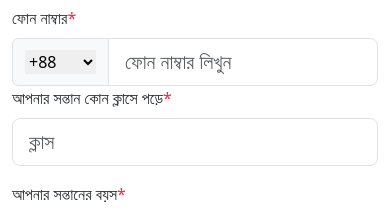
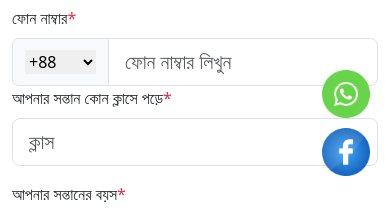
Before and after one commit to Nayem-khan1/audience-info, a React (Vite) app: page / in a window 390 px wide. Shown: the part 628-840 px from the top of the page. Built offline with nearby package versions, Linux system fonts and the light colour scheme.

Commit message:
add social icon [DONE]

```diff
--- a/src/index.css
+++ b/src/index.css
@@ -4,3 +4,7 @@
   padding: 0;
   box-sizing: border-box;
 }
+
+body {
+  position: relative;
+}
--- a/src/pages/OrganicAudienceForm/OrganicAudienceForm.css
+++ b/src/pages/OrganicAudienceForm/OrganicAudienceForm.css
@@ -55,3 +55,39 @@
   .country-code select {
     border: none;
   }
+
+.social-container {
+  position: fixed;
+    bottom: 40px;
+    right: 20px;
+    display: flex;
+    flex-direction: column;
+    align-items: flex-end;
+    gap: 20px;
+}
+
+.facebook-logo{
+  width: 64px;
+
+}
+.whatsapp-logo {
+  width: 64px;
+}
+
+@media (max-width: 768px) {
+  .whatsapp-logo,
+  .facebook-logo {
+      width: 48px;
+  }
+}
+
+@media (max-width: 480px) {
+  .social-container {
+      gap: 10px;
+  }
+
+  .whatsapp-logo,
+  .facebook-logo {
+      width: 48px;
+  }
+}
--- a/src/pages/OrganicAudienceForm/OrganicAudienceForm.jsx
+++ b/src/pages/OrganicAudienceForm/OrganicAudienceForm.jsx
@@ -5,6 +5,9 @@ import flat_log from '../../assets/logo_flat.png'
 import { useState } from 'react';
 import { toast } from 'react-toastify';
 import './OrganicAudienceForm.css';
+
+import facebook from '../../assets/social/facebook.png';
+import whatsapp from '../../assets/social/whatsapp.png';
 
 const OrganicAudienceForm = () => {
     const [inputMobileNumber, setInputMobileNumber] = useState('');
@@ -85,6 +88,7 @@ const OrganicAudienceForm = () => {
             })
     }
     return (
+        <>
             <section className='container'>
                 <div className='container'>
                     <div className="row d-flex justify-content-evenly align-items-center py-4">
@@ -222,13 +226,17 @@ const OrganicAudienceForm = () => {
                         </div>
 
 
-                    <div className=" d-flex justify-content-end">
+                        <div className=" d-flex justify-content-center">
                             <input className="btn text-white mt-4 py-2 mb-5" style={{ backgroundColor: '#532D80', fontSize: '22' }} type="submit" value='সংরক্ষণ করুন'></input>
                         </div>
                     </form>
                 </div>
-
             </section>
+            <div className="social-container">
+                <img className="whatsapp-logo" src={whatsapp} alt="whatsapp logo" />
+                <img className="facebook-logo" src={facebook} alt="facebook logo" />
+            </div>
+        </>
     );
 };
 
```
Also changed, not shown: src/assets/social/facebook.png (added), src/assets/social/whatsapp.png (added). Lines whose indentation alone changed are shown as unchanged.
